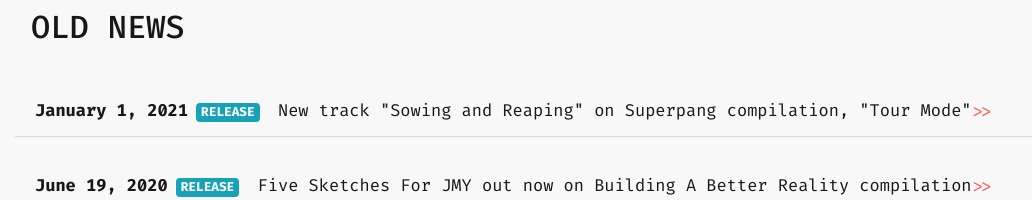
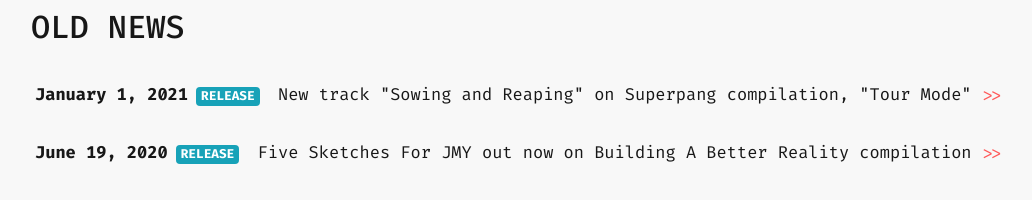
Before and after one commit to IanMFraser/imf-musicsite, a React (Create React App) app: page /music in a window 1280 px wide. Shown: the part 750-950 px from the top of the page, without its empty margins (15-1047 px from the left). Built offline with nearby package versions, Linux system fonts and the light colour scheme; the HTML template or start-up script is replaced by a standard one.

Commit message:
removed old news border

```diff
--- a/src/components/OldNews.js
+++ b/src/components/OldNews.js
@@ -13,15 +13,15 @@ const OldNews = () => {
             <ListGroup variant="flush" as="ul">
                     {
                         oldNews.map(news => {
-                            return <ListGroup.Item key={news.id} as="li" className="mt-4">
+                            return <ListGroup.Item key={news.id} as="li" className="mt-2 border-0">
                                 <strong>
                                     {`${news.date}`}
                                     <Badge variant={news.categoryVariant} className="mx-2">
                                         {news.category}
                                     </Badge>
                                 </strong>
-                                { ` ${news.content}`}
-                                { news.link && <a className="newsLink hvrBounceIn" href={news.link} target="_blank" rel="noreferrer">{ '>>'} </a>}
+                                { ` ${news.content} `}
+                                { news.link && <a className="newsLink hvrBounceIn" href={news.link} target="_blank" rel="noreferrer">{ ' >>'} </a>}
                             </ListGroup.Item>
                         })
                     }
```
